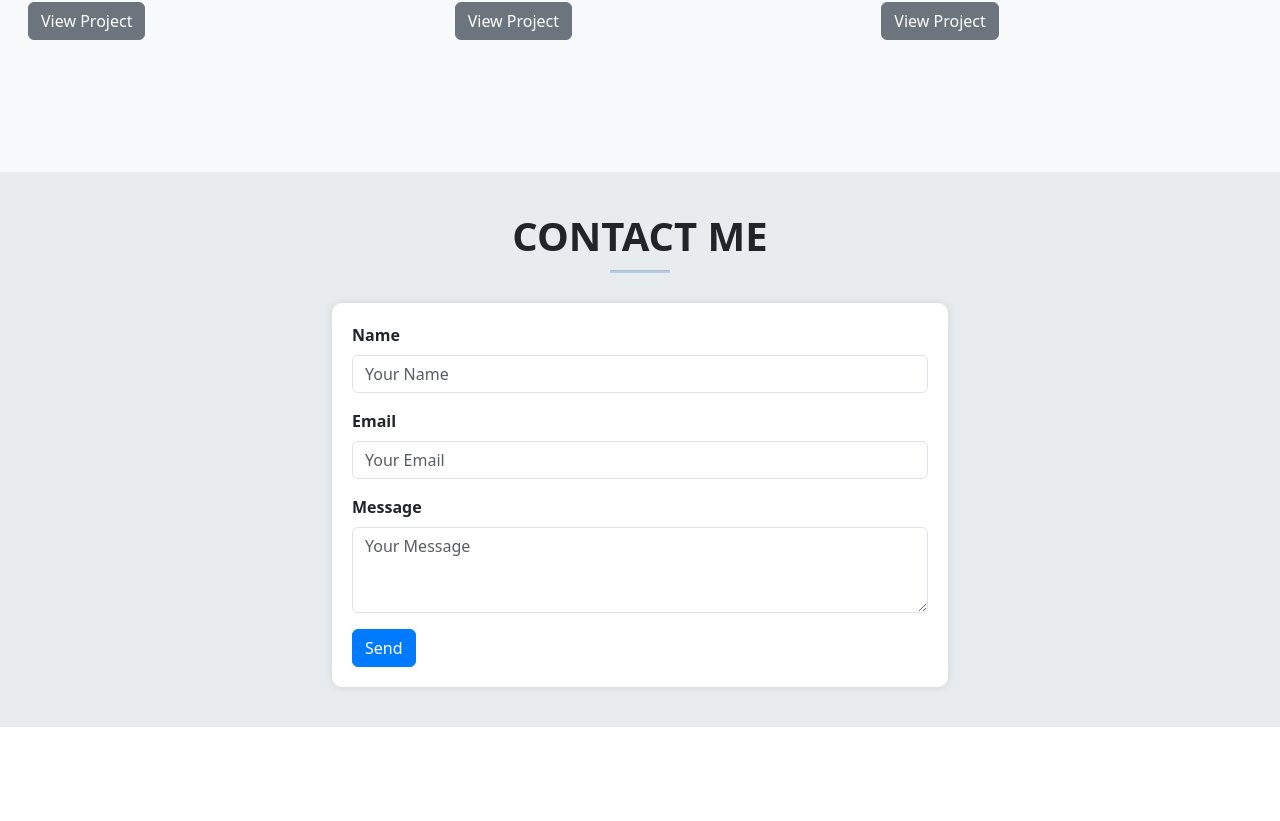
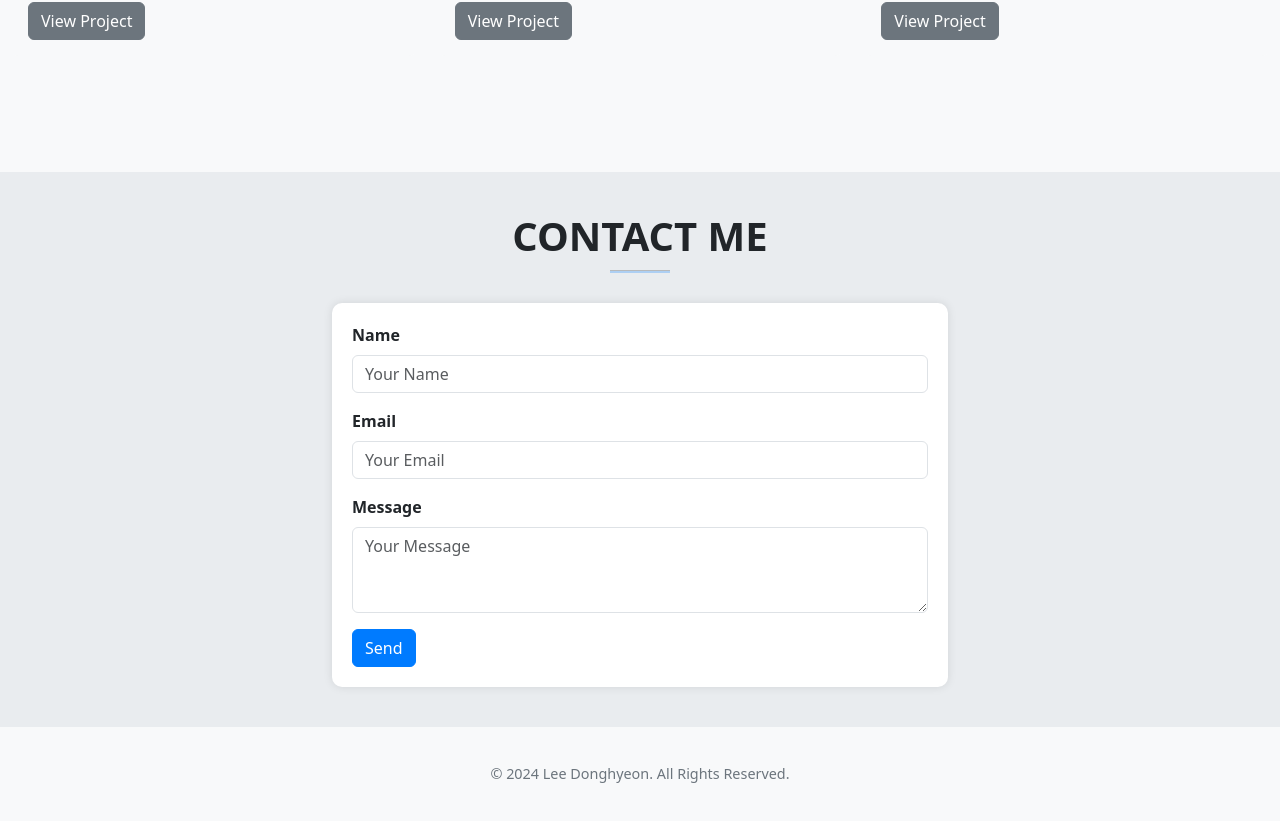
Before and after one commit to honine-code/personal, a React (Create React App) app: page / in a window 1280 px wide. Shown: the part 1679-2500 px from the top of the page. Before the commit the page ends 2406 px from the top, so only its background shows below. Built offline with nearby package versions, Linux system fonts and the light colour scheme.

Commit message:
Add Footer

```diff
--- a/src/pages/Home.css
+++ b/src/pages/Home.css
@@ -105,3 +105,11 @@
     background-color: #007bff;
     border-color: #007bff;
 }
+
+.footer-section {
+    background-color: #f8f9fa;
+    padding: 20px 0;
+    text-align: center;
+    font-size: 0.9rem;
+    color: #6c757d;
+}
--- a/src/pages/Home.tsx
+++ b/src/pages/Home.tsx
@@ -165,6 +165,17 @@ const Home: React.FC = () => {
             </Col>
           </Row>
         </Container>
+
+        {/* Footer Section */}
+        <footer className="footer-section">
+          <Container fluid>
+            <Row>
+              <Col className="text-center py-3">
+                <p>© 2024 Lee Donghyeon. All Rights Reserved.</p>
+              </Col>
+            </Row>
+          </Container>
+        </footer>
       </div>
   );
 };
```
